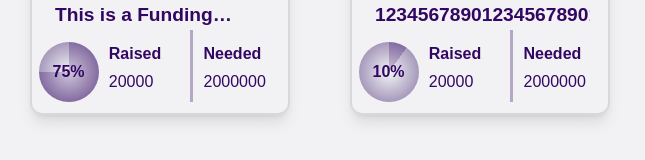
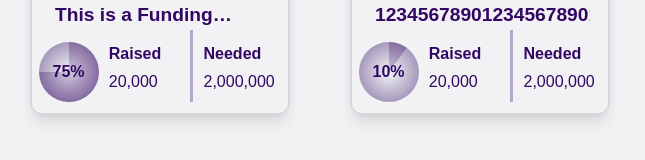
Before and after one commit to BharathVyaas/SupportSphere, a React (Create React App) app: page / in a window 1280 px wide. Shown: the part 225-385 px from the top of the page, without its empty margins (0-645 px from the left). Built offline with nearby package versions, Linux system fonts and the light colour scheme.

Commit message:
update props for card

```diff
--- a/src/ui/Card.js
+++ b/src/ui/Card.js
@@ -48,7 +48,14 @@ const cardDescriptionVariants = {
  * @param {string} props.needed - The total amount needed for the project.
  * @returns {JSX.Element} - The Card component JSX.
  */
-export function Card({ id, title, img, progress, raised, needed }) {
+export function Card(props) {
+  const id = props.id;
+  const title = props.title;
+  const img = props.img;
+  const progress = Math.floor(props.progress);
+  const raised = Number(props.raised).toLocaleString("en-US");
+  const needed = Number(props.needed).toLocaleString("en-US");
+
   const { updateProgress, animateProgress } = useProgress(progress, id);
 
   useEffect(() => {
```
